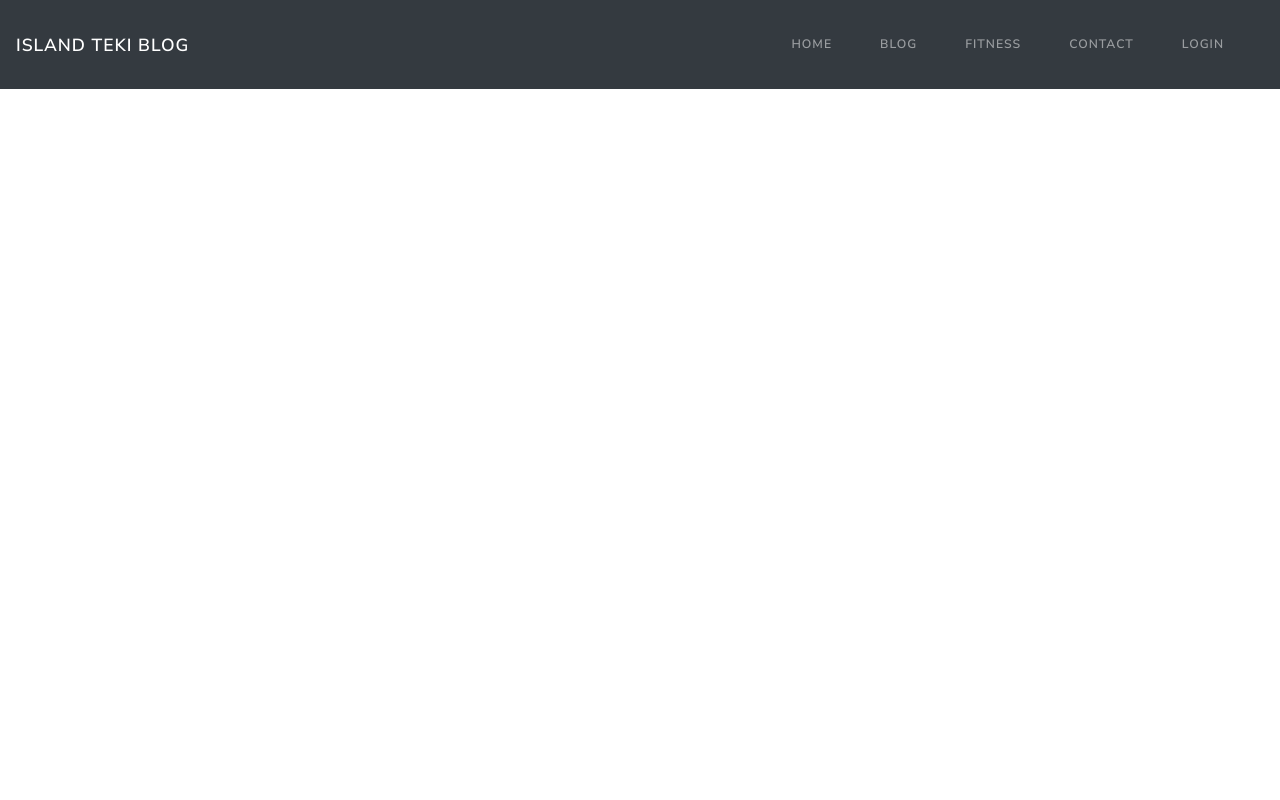
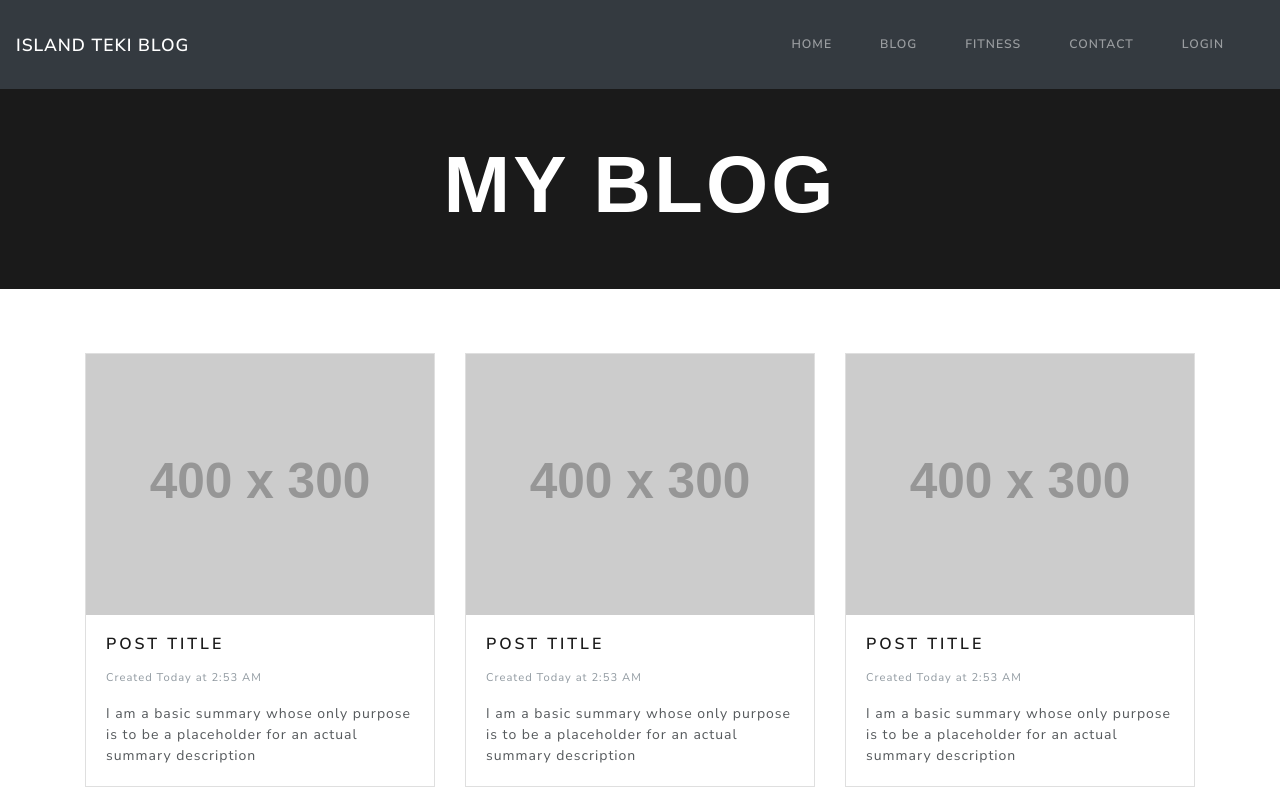
Before and after one commit to IslandTeki18/MERN-personal_blog_v1, a React (Create React App) app in the folder frontend/: page /blog-list in a window 1280 px wide. Shown: the top 800 px of the page. Built offline with nearby package versions, Linux system fonts and the light colour scheme.

Commit message:
added default props to HeroBanner and PostCard components. Created a basic ui for the blog list page

```diff
--- a/frontend/src/App.js
+++ b/frontend/src/App.js
@@ -5,7 +5,7 @@ import HomeScreen from "./screens/HomeScreen";
 import PostDetailsScreen from "./screens/PostDetailsScreen";
 import ContactScreen from "./screens/ContactScreen";
 import LoginScreen from "./screens/LoginScreen";
-import PostListScreen from "./screens/PostListScreen";
+import BlogPostListScreen from "./screens/BlogPostListScreen";
 import AdminDashBoardScreen from "./screens/admin/AdminPanelScreen";
 import RegistrationScreen from "./screens/RegistrationScreen";
 
@@ -19,6 +19,7 @@ function App() {
                 <Route path="/contact" component={ContactScreen} />
                 <Route path="/login" component={LoginScreen} />
                 <Route path="/registration" component={RegistrationScreen} />
+                <Route path="/blog-list" component={BlogPostListScreen} />
                 <Route path="/admin/" component={AdminDashBoardScreen} />
             </main>
             <Footer />
--- a/frontend/src/app/Header.js
+++ b/frontend/src/app/Header.js
@@ -30,12 +30,12 @@ const Header = () => {
                             </Link>
                         </li>
                         <li className="nav-item">
-                            <Link className="nav-link" to="/">
+                            <Link className="nav-link" to="/blog-list">
                                 Blog
                             </Link>
                         </li>
                         <li className="nav-item">
-                            <Link className="nav-link" to="/">
+                            <Link className="nav-link" to="/fitness-list">
                                 Fitness
                             </Link>
                         </li>
--- /dev/null
+++ b/frontend/src/components/HeroBanner.js
@@ -0,0 +1,17 @@
+import React from "react";
+
+const HeroBanner = ({ title }) => {
+    return (
+        <section className="hero-banner bg-primary">
+            <div className="container py-5 text-center">
+                <h1 className="text-uppercase text-white title">{title}</h1>
+            </div>
+        </section>
+    );
+};
+
+HeroBanner.defaultProps = {
+    title: "placeholder",
+};
+
+export default HeroBanner;
--- a/frontend/src/components/PostCard.js
+++ b/frontend/src/components/PostCard.js
@@ -2,15 +2,11 @@ import React from "react";
 import { Link } from "react-router-dom";
 import moment from "moment";
 
-const PostCard = ({id, image, title, createdAt, summary}) => {
+const PostCard = ({ id, image, title, createdAt, summary }) => {
     return (
         <div className="card">
             <Link to={`/post/${id}`}>
-                <img
-                    src={image}
-                    className="card-img-top"
-                    alt="postimage"
-                />
+                <img src={image} className="card-img-top" alt="postimage" />
             </Link>
             <div className="card-body">
                 <Link to={`/post/${id}`}>
@@ -27,4 +23,13 @@ const PostCard = ({id, image, title, createdAt, summary}) => {
     );
 };
 
+PostCard.defaultProps = {
+    id: "123",
+    image: "http://placehold.it/400x300",
+    title: "Post Title",
+    createdAt: Date.now(),
+    summary:
+        "I am a basic summary whose only purpose is to be a placeholder for an actual summary description",
+};
+
 export default PostCard;
--- a/frontend/src/index.css
+++ b/frontend/src/index.css
@@ -1,11 +1,4 @@
-/* Home Screen - Start */
 
-.desc-truncate {
-    overflow: hidden;
-    display: -webkit-box;
-    -webkit-line-clamp: 3;
-    -webkit-box-orient: vertical;
-}
 
 main {
     min-height: 95vh;
@@ -15,6 +8,8 @@ main {
     padding-left: 0px !important;
     padding-right: 0px !important;
 }
+
+/* Home Screen - Start */
 
 h1 a:hover {
     color: #e6a676;
@@ -52,4 +47,11 @@ h1 a:hover {
     height: 650px;
 }
 
+.desc-truncate {
+    overflow: hidden;
+    display: -webkit-box;
+    -webkit-line-clamp: 3;
+    -webkit-box-orient: vertical;
+}
+
 /* Home Screen - End */
--- /dev/null
+++ b/frontend/src/screens/BlogPostListScreen.js
@@ -0,0 +1,36 @@
+import React from "react";
+import HeroBanner from "../components/HeroBanner";
+import PostCard from "../components/PostCard";
+
+const BlogPostListScreen = () => {
+    const renderPostListCards = () => {
+        const mockCards = [
+            <PostCard />,
+            <PostCard />,
+            <PostCard />,
+            <PostCard />,
+            <PostCard />,
+            <PostCard />,
+        ];
+
+        return (
+            <>
+                {mockCards.map((post) => (
+                    <div className="col-md-4 py-3">{post}</div>
+                ))}
+            </>
+        );
+    };
+    return (
+        <div className="blogPostListScreen">
+            <HeroBanner title="My Blog" />
+            <section className="py-5" id="post-list-section">
+                <div className="container">
+                    <div className="row">{renderPostListCards()}</div>
+                </div>
+            </section>
+        </div>
+    );
+};
+
+export default BlogPostListScreen;
--- a/frontend/src/screens/HomeScreen.js
+++ b/frontend/src/screens/HomeScreen.js
@@ -46,7 +46,7 @@ const HomeScreen = () => {
                         <div className="col-xs-12 col-sm-6 col-md-6">
                             <div className="img-left title-center">
                                 <h1>
-                                    <a href="/bloglist" className="title">
+                                    <a href="/blog-list" className="title">
                                         blog
                                     </a>
                                 </h1>
@@ -55,7 +55,7 @@ const HomeScreen = () => {
                         <div className="col-xs-12 col-sm-6 col-md-6">
                             <div className="img-right title-center">
                                 <h1>
-                                    <a href="/fitnesslist" className="title">
+                                    <a href="/fitness-list" className="title">
                                         fitness
                                     </a>
                                 </h1>
--- a/frontend/src/screens/PostListScreen.js
+++ /dev/null
@@ -1,11 +0,0 @@
-import React from 'react';
-
-const PostListScreen = () => {
-    return (
-        <div>
-
-        </div>
-    );
-};
-
-export default PostListScreen;
```
